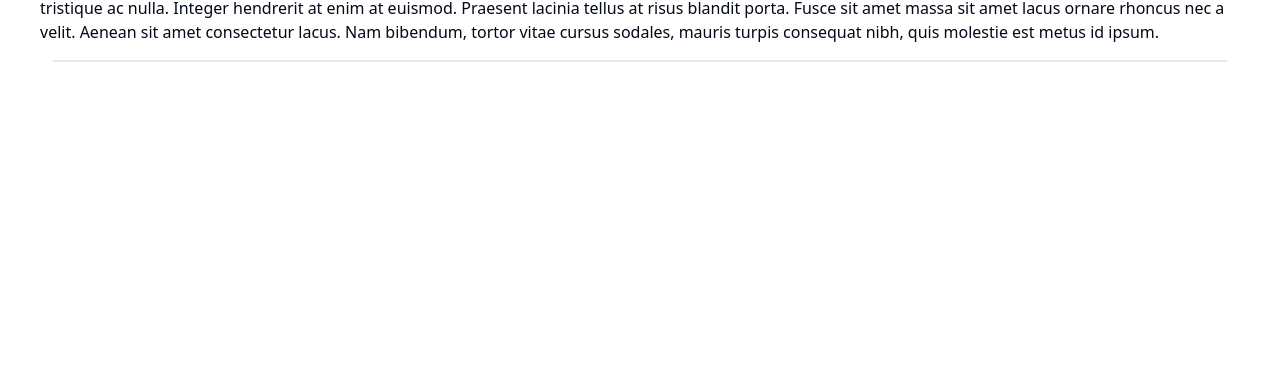
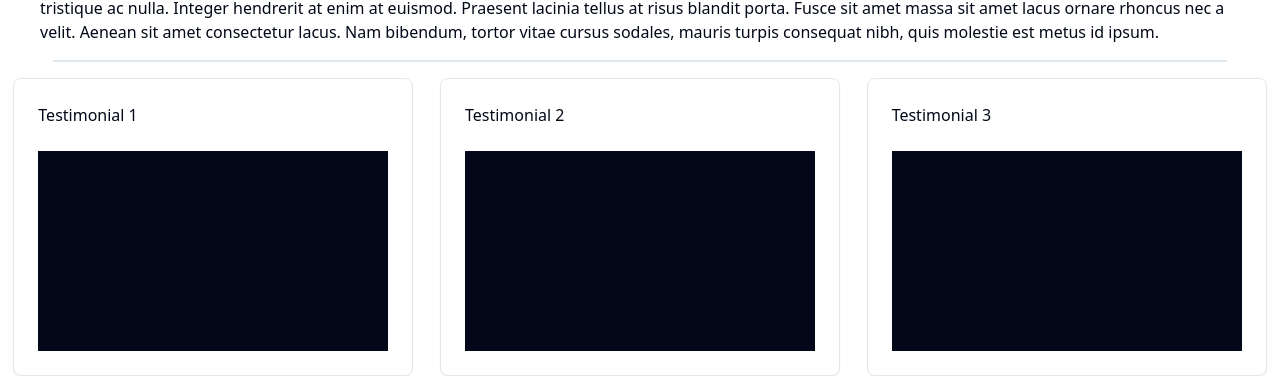
Before and after one commit to JoeyWeixel/MortgageTaxCredit, a React (Vite) app: page / in a window 1280 px wide. Shown: the part 619-995 px from the top of the page. Before the commit the page ends 800 px from the top, so only its background shows below. Built offline with nearby package versions, Linux system fonts and the light colour scheme.

Commit message:
Basic testimonials area

```diff
--- a/src/components/navigation/Header.tsx
+++ b/src/components/navigation/Header.tsx
@@ -5,7 +5,7 @@ import { NavLink } from "react-router-dom";
 const Header : React.FC = () => {
 
   return(
-    <header className="sticky w-screen top-0 z-100 border-b-[1px]">
+    <header className="sticky w-screen top-0 z-[100] border-b-[1px] bg-background">
       <NavigationMenu className="mx-auto">
         <NavigationMenuList className="w-screen h-14 flex justify-around">
           <NavigationMenuItem> {/* Logo Portion */}
--- a/src/pages/home/HomePage.tsx
+++ b/src/pages/home/HomePage.tsx
@@ -1,6 +1,7 @@
 import { Separator } from "@radix-ui/react-separator"
 import {HomeCarousel, CarouselProps} from "./components/HomeCarousel"
 import HomeTextInfo from "./components/HomeTextInfo"
+import Testimonials from "./components/Testimonials"
 
 const HomePage : React.FC = () => {
   const carouselProps : CarouselProps = {
@@ -16,6 +17,7 @@ const HomePage : React.FC = () => {
       <Separator className="w-11/12 bg-secondary border-[0.5px]" />
       <HomeTextInfo />
       <Separator className="w-11/12 bg-secondary border-[0.5px]" />
+      <Testimonials />
     </div>
   )
 }
--- /dev/null
+++ b/src/pages/home/components/Testimonials.tsx
@@ -0,0 +1,28 @@
+import { Card, CardContent, CardHeader } from "@/components/ui/card";
+
+const Testimonials: React.FC = () => {
+  return (
+    <div className="Testimonials w-screen display flex justify-around">
+      <Card>
+        <CardHeader>Testimonial 1</CardHeader>
+        <CardContent>
+          <div className="Placeholder-Video h-[200px] w-[350px] bg-foreground"></div>
+        </CardContent>
+      </Card>
+      <Card>
+        <CardHeader>Testimonial 2</CardHeader>
+        <CardContent>
+          <div className="Placeholder-Video h-[200px] w-[350px] bg-foreground"></div>
+        </CardContent>
+      </Card>
+      <Card>
+        <CardHeader>Testimonial 3</CardHeader>
+        <CardContent>
+          <div className="Placeholder-Video h-[200px] w-[350px] bg-foreground"></div>
+        </CardContent>
+      </Card>
+    </div>
+  );
+}
+
+export default Testimonials;
```
